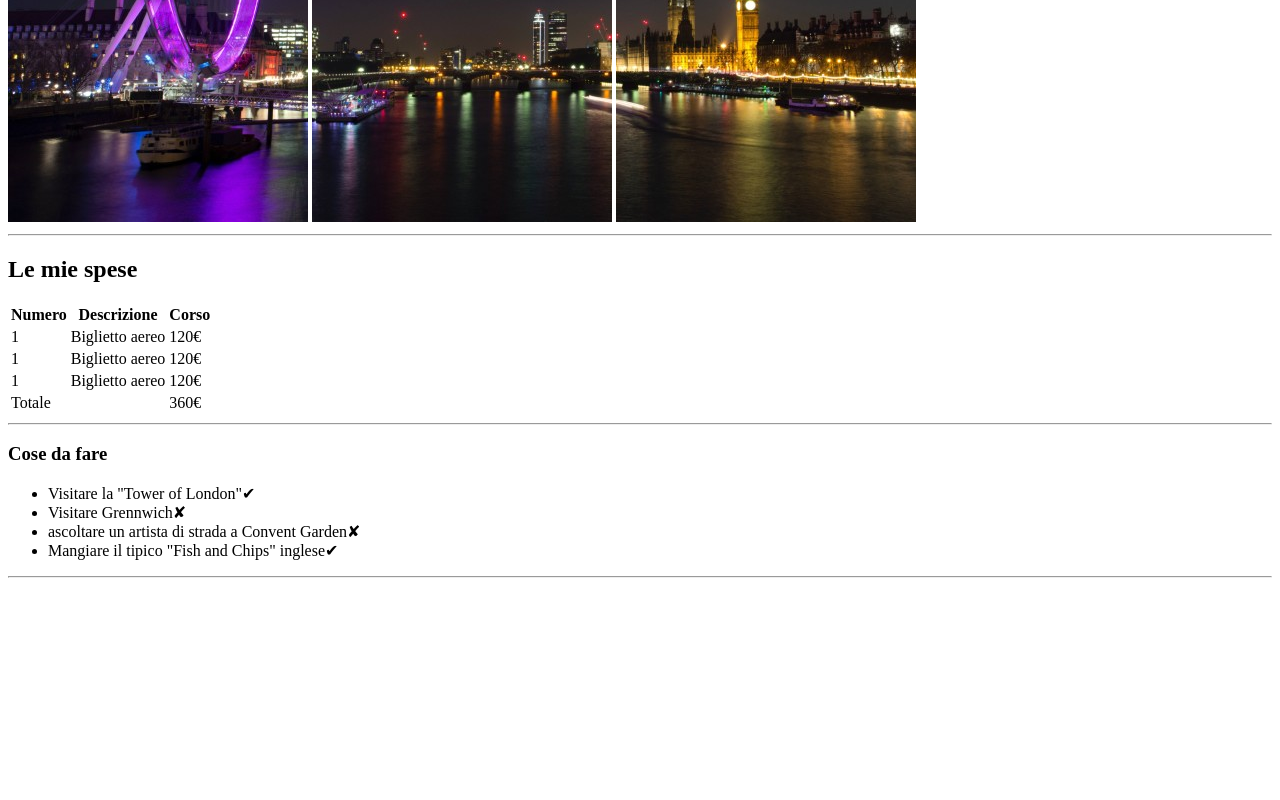
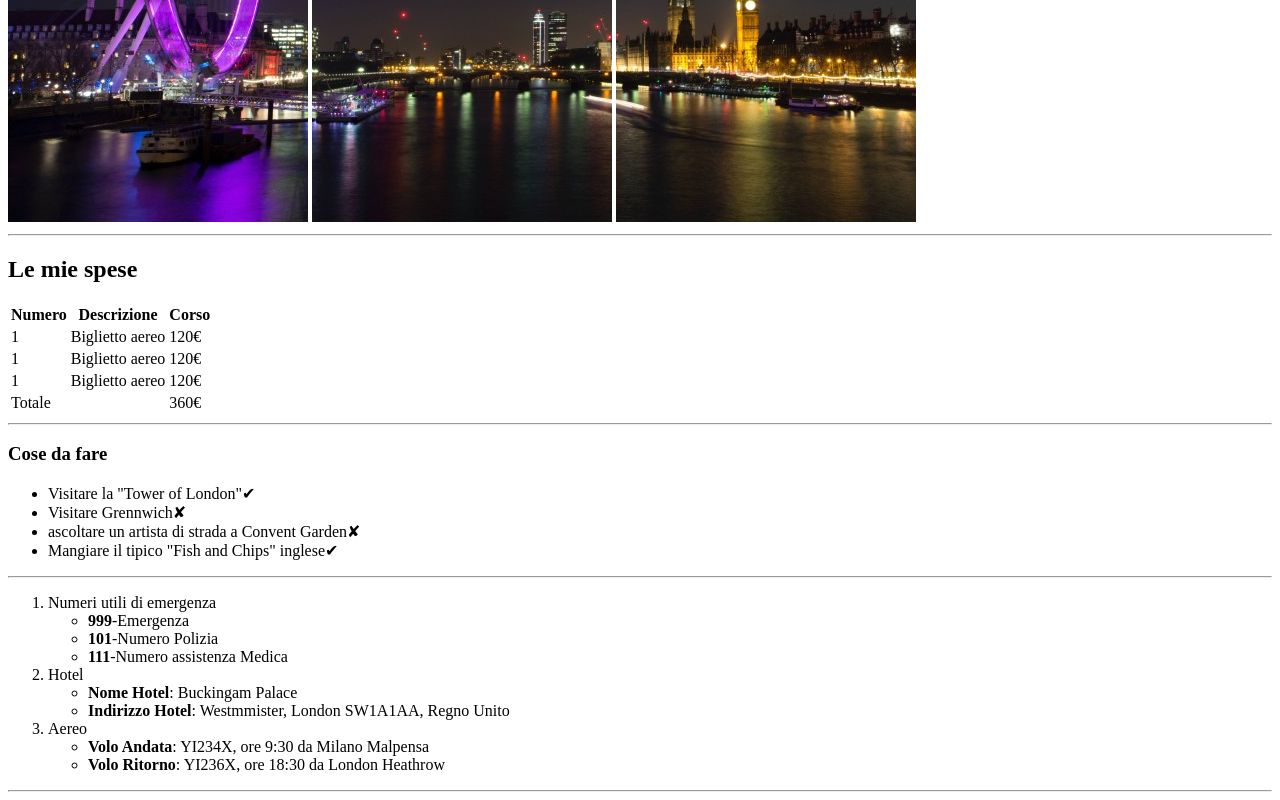
Before and after one commit to Marcosshyguy/html-london-trip, a plain HTML site: page index.html in a window 1280 px wide. Shown: the part 458-1258 px from the top of the page. Before the commit the page ends 1044 px from the top, so only its background shows below. Drawn offline with Linux system fonts and the light colour scheme.

Commit message:
Add an unordered list nested into a ordered list

```diff
--- a/index.html
+++ b/index.html
@@ -66,8 +66,35 @@
         </div>
     <!-- end unordered list -->
     <hr>
-    <!-- Ore-->
-
+    <!-- unordered list innestate in una ordered-->
+        <div>
+            <ol>
+                <li>
+                    Numeri utili di emergenza
+                    <ul>
+                        <li><strong>999</strong>-Emergenza</li>
+                        <li><strong>101</strong>-Numero Polizia</li>
+                        <li><strong>111</strong>-Numero assistenza Medica</li>
+                    </ul>
+                </li>
+                <li>
+                    Hotel
+                    <ul>
+                        <li><strong>Nome Hotel</strong>: Buckingam Palace</li>
+                        <li><strong>Indirizzo Hotel</strong>: Westmmister, London SW1A1AA, Regno Unito</li>
+                    </ul>
+                </li>
+                <li>
+                    Aereo
+                    <ul>
+                        <li><strong>Volo Andata</strong>: YI234X, ore 9:30 da Milano Malpensa</li>
+                        <li><strong>Volo Ritorno</strong>: YI236X, ore 18:30 da London Heathrow</li>
+                    </ul>
+                </li>
+            </ol>
+        </div>
+    <!-- end unordered list innestate in una ordered-->
+    <hr>
 
     </main>
     <!-- end main -->
```
